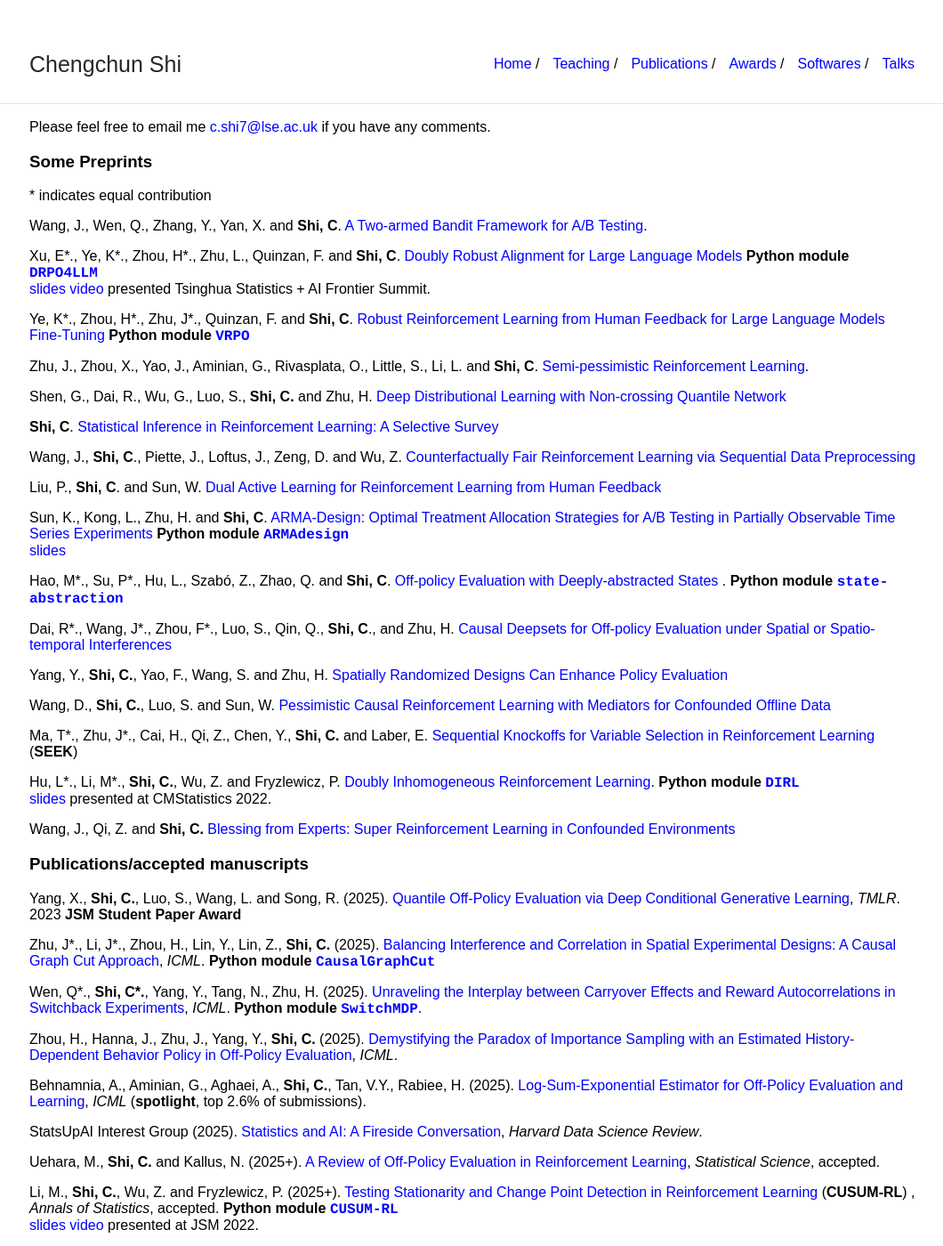
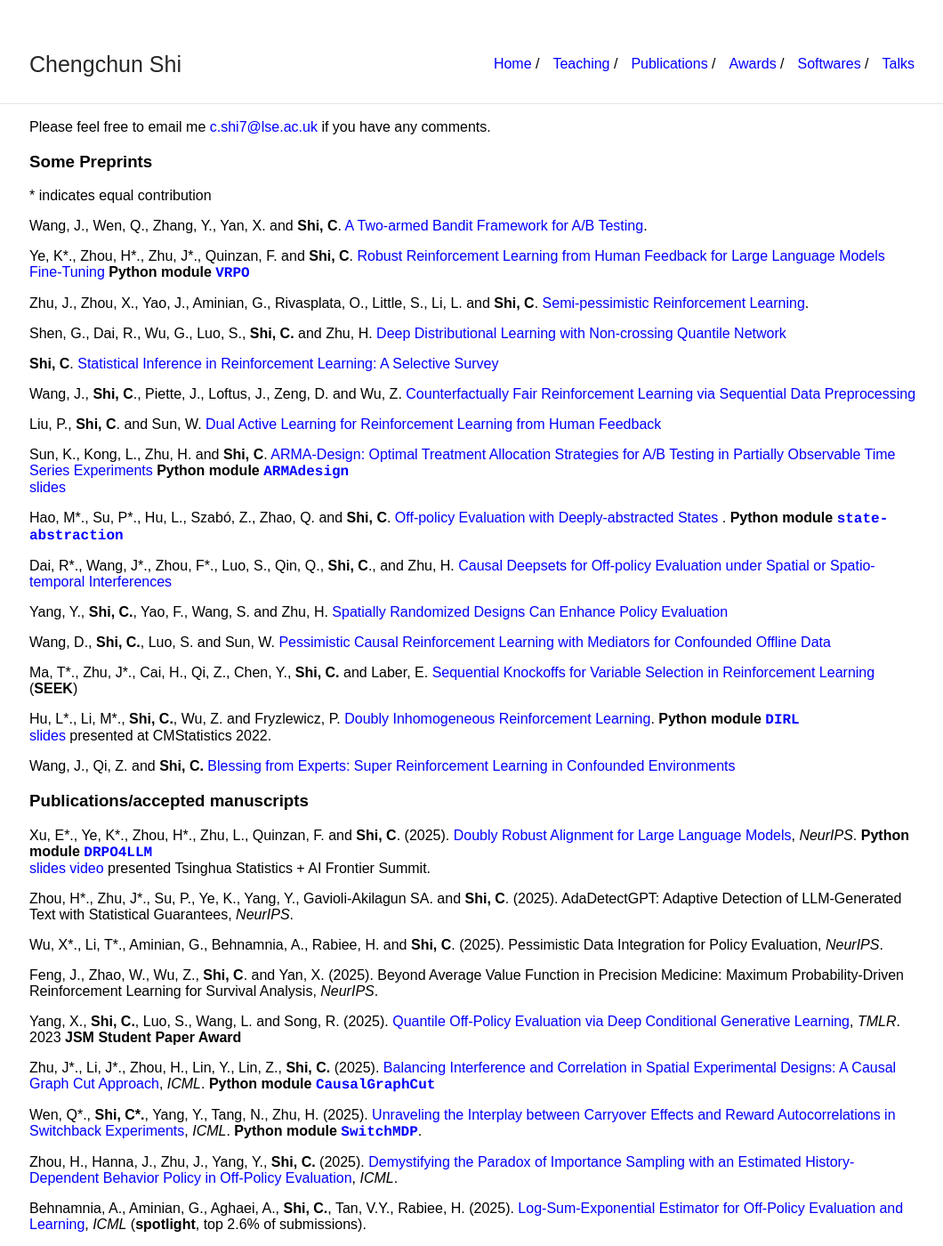
Before and after one commit to callmespring/callmespring.github.io, a Jekyll site: the page built from publication.md, in a window 1280 px wide and 1400 px high. Shown: the whole window at 89% size, without its empty margins (107-1167 px from the left). Built offline with Jekyll 4.4.1, drawn with Linux system fonts in a browser that asks for light colours.

Commit message:
Update publication.md

```diff
--- a/publication.md
+++ b/publication.md
@@ -12,8 +12,6 @@ Please feel free to email me <c.shi7@lse.ac.uk> if you have any comments.
 \* indicates equal contribution
 
 Wang, J., Wen, Q., Zhang, Y., Yan, X. and **Shi, C**. [A Two-armed Bandit Framework for A/B Testing](https://arxiv.org/abs/2507.18118).
-
-Xu, E\*., Ye, K\*., Zhou, H\*., Zhu, L.,  Quinzan, F. and **Shi, C**. [Doubly Robust Alignment for Large Language Models](https://arxiv.org/pdf/2506.01183) **Python module**  [<span style="font-family:courier;">**DRPO4LLM**</span>](https://github.com/DRPO4LLM/DRPO4LLM) <br/> [<font size="3">slides</font>](./slides/DRPO.pdf) [<font size="3">video</font>](https://www.bilibili.com/video/BV1xNuuzVEeD?spm_id_from=333.788.videopod.sections&vd_source=0ff25cf8645aa63231bec2428b94bf6f&p=3) <font size="3">presented Tsinghua Statistics + AI Frontier Summit</font>.
 
 Ye, K\*., Zhou, H\*., Zhu, J\*., Quinzan, F. and **Shi, C**. [Robust Reinforcement Learning from Human Feedback for Large Language Models Fine-Tuning](https://arxiv.org/pdf/2504.03784) **Python module**  [<span style="font-family:courier;">**VRPO**</span>](https://github.com/VRPO/VRPO)
 
@@ -51,6 +49,14 @@ Hu, L\*., Li, M\*., **Shi, C.**, Wu, Z. and Fryzlewicz, P. [Doubly Inhomogeneous
 Wang, J., Qi, Z. and **Shi, C.** [Blessing from Experts: Super Reinforcement Learning in Confounded Environments](https://arxiv.org/pdf/2209.15448.pdf)
 
 ### Publications/accepted manuscripts
+Xu, E\*., Ye, K\*., Zhou, H\*., Zhu, L.,  Quinzan, F. and **Shi, C**. (2025). [Doubly Robust Alignment for Large Language Models](https://arxiv.org/pdf/2506.01183), _NeurIPS_. **Python module**  [<span style="font-family:courier;">**DRPO4LLM**</span>](https://github.com/DRPO4LLM/DRPO4LLM) <br/> [<font size="3">slides</font>](./slides/DRPO.pdf) [<font size="3">video</font>](https://www.bilibili.com/video/BV1xNuuzVEeD?spm_id_from=333.788.videopod.sections&vd_source=0ff25cf8645aa63231bec2428b94bf6f&p=3) <font size="3">presented Tsinghua Statistics + AI Frontier Summit</font>.
+
+Zhou, H\*., Zhu, J\*., Su, P., Ye, K., Yang, Y., Gavioli-Akilagun SA. and **Shi, C**. (2025). AdaDetectGPT: Adaptive Detection of LLM-Generated Text with Statistical Guarantees, _NeurIPS_.
+
+Wu, X\*., Li, T\*., Aminian, G., Behnamnia, A., Rabiee, H. and **Shi, C**. (2025). Pessimistic Data Integration for Policy Evaluation, _NeurIPS_.
+
+Feng, J., Zhao, W., Wu, Z., **Shi, C**. and Yan, X. (2025). Beyond Average Value Function in Precision Medicine: Maximum Probability-Driven Reinforcement Learning for Survival Analysis, _NeurIPS_.
+
 Yang, X., **Shi, C.**, Luo, S., Wang, L. and Song, R. (2025). [Quantile Off-Policy Evaluation via Deep Conditional Generative Learning](https://arxiv.org/abs/2212.14466), _TMLR_. <br/>2023 **JSM Student Paper Award**
 
 Zhu, J\*., Li, J\*., Zhou, H., Lin, Y., Lin, Z., **Shi, C.** (2025). [Balancing Interference and Correlation in Spatial Experimental Designs: A Causal Graph Cut Approach](https://arxiv.org/pdf/2505.20130), _ICML_. **Python module**  [<span style="font-family:courier;">**CausalGraphCut**</span>](https://github.com/Mamba413/CausalGraphCut)
```
